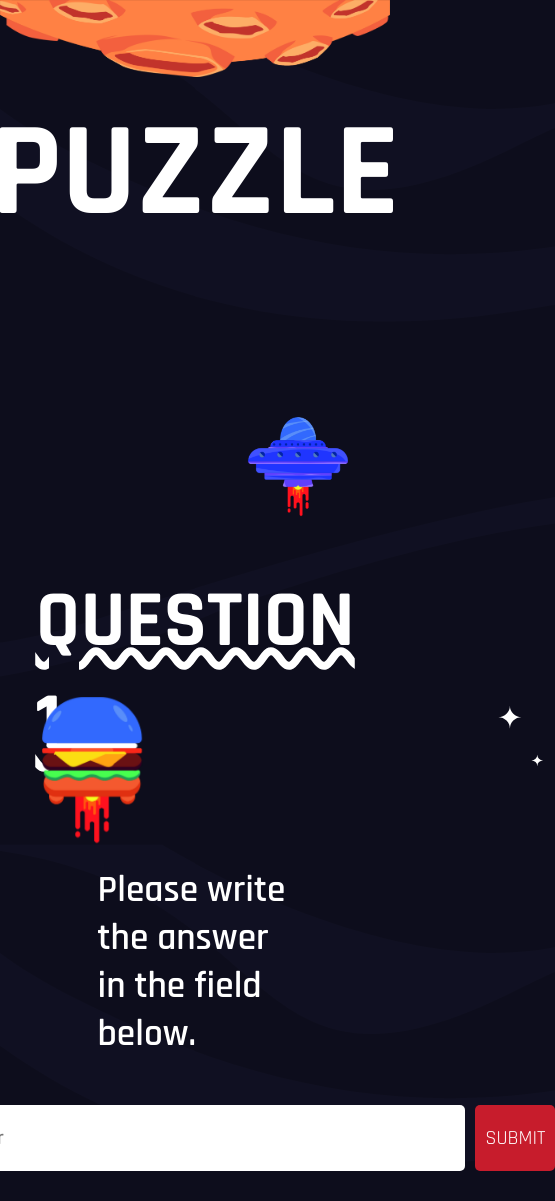
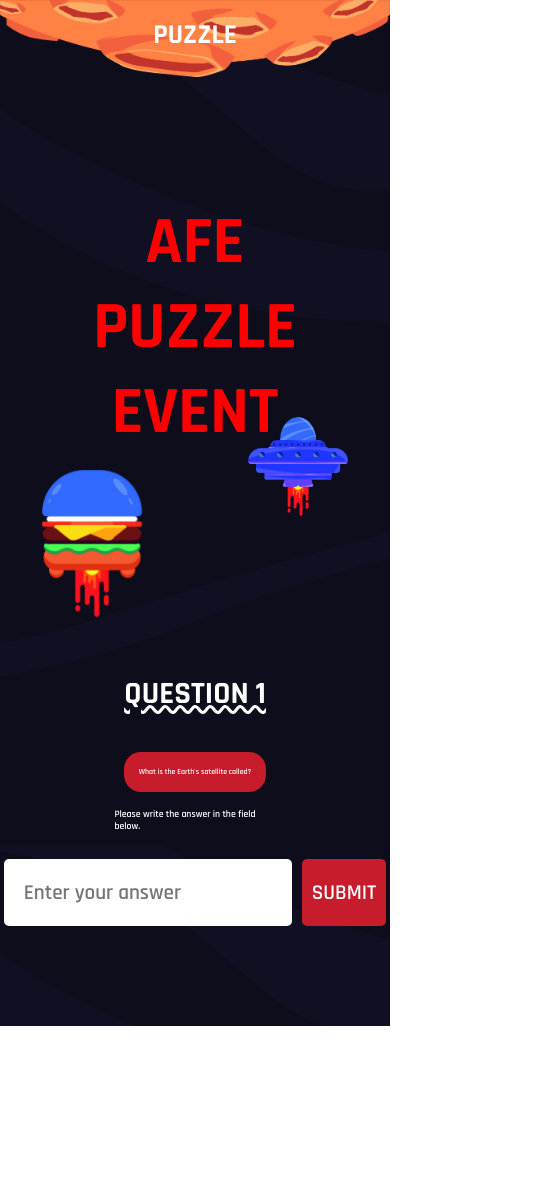
Before and after one commit to TheInstructive/afe, a React (Create React App) app: page /puzzle in a window 390 px wide. Shown: the whole page, 555 px wide, since content can reach past the window. After the commit the page ends 1026 px from the top, so only its background shows below. Built offline with nearby package versions, Linux system fonts and the light colour scheme.

Commit message:
mobile compatibility

```diff
--- a/src/puzzle/App.js
+++ b/src/puzzle/App.js
@@ -1,14 +1,30 @@
-import React, { Component, useEffect, useRef } from 'react'
+import React, { Component, useEffect, useRef, useState } from 'react'
 import './Puzzle.css';
 import hamburger from "./images/hamburger.png"
 import envoy from "./images/envoy.png"
-import ground from "./images/ground.png"
+import madal from "./images/madal.png"
 import ground1 from "./images/ground2.png"
 
 import planet from "./images/planet-v.png"
 
 
+
+
+
 function Puzzle() {
+  const [inputValue, setValue] = useState("");
+
+  function handleSubmit(e) {
+    e.preventDefault();
+
+    if(inputValue === "moon"){
+      alert("doğru cevap: " + inputValue);
+    }
+    else{
+      alert(inputValue)
+    }
+  }
+
     return (
       <div className='Puzzle'>
           <img id='planet' src={planet} width="100%"></img>
@@ -16,17 +32,26 @@ function Puzzle() {
           <div className='puzzle-container'>
               <div className='puzzle-info'>
 
+              <h1 style={{color:"red"}}>AFE PUZZLE EVENT</h1>
 
               </div>
 
 
               <div className='puzzle-question'>
                 <h1>QUESTION 1</h1>
+                <p id='question-one'>What is the Earth's satellite called?</p>
                 <p>Please write the answer in the field below.</p>
 
                 <div className='input-container'>
-                <input placeholder='Enter your answer'></input>
-                <button>SUBMIT</button>
+                  <form onSubmit={handleSubmit} style={{display:"flex", flexDirection:'row'}}>
+                    <input
+                    onChange={x => setValue(x.target.value)}
+                    type="text"
+                    value={inputValue}
+                    placeholder='Enter your answer'
+                    />
+                    <button type='submit'>SUBMIT</button>
+                  </form>
                 </div>
               </div>
 
--- a/src/puzzle/Puzzle.css
+++ b/src/puzzle/Puzzle.css
@@ -40,9 +40,9 @@ body {
     border: 0;
     border-radius: 5px;
     margin-right: 10px;
-    min-width: 70vh;
+    min-width: 40vw;
     font-family: "Rajdhani";
-    font-size: 15pt;
+    font-size: 2.5vh;
     font-weight: 600;
 }
 
@@ -56,9 +56,10 @@ body {
     border: 0;
     padding: 10px;
     font-family: "Rajdhani";
-    font-size: 15pt;
+    font-size: 2.5vh;
     border-radius: 5px;
     cursor: pointer;
+    font-weight: 600;
 }
 
 .input-container button:hover{
@@ -67,7 +68,8 @@ body {
     border: 0;
     padding: 10px;
     font-family: "Rajdhani";
-    font-size: 15pt;
+    font-size: 2.5vh;
+    font-weight: 600;
     border-radius: 5px;
     cursor: pointer;
     animation: bounce 2s infinite ease-in-out;
@@ -92,13 +94,25 @@ body {
 .puzzle-question h1{
     color:#ffffff;
     text-decoration: underline wavy rgb(255, 255, 255);
-    font-size: 60pt;
+    font-size: 9vh;
+}
+
+.puzzle-question p:first-of-type{
+    color:#ffffff;
+    font-size: 3.5vh;
+    font-weight: 600;
+    margin-bottom: 0;
+    border-radius: 2vh;
+    background-color: #C71C2C;
+    padding: 15px;
+    font-size: 2vw;
 }
 
 .puzzle-question p{
     color:#ffffff;
-    font-size: 28pt;
-    font-weight: 600;
+    font-size: 2.5vh;
+    font-weight: 400;
+    margin: 2vh;
 }
 
 .puzzle-info{
@@ -110,12 +124,14 @@ body {
     border-bottom-right-radius: 2vh;
     justify-content: center;
     padding-top: 10vh;
+    text-align: center;
 }
 
 
 
-.puzzle-info li{
-    list-style: none;
+.puzzle-info h1{
+    font-size: 50pt;
+
 }
 
 
@@ -153,16 +169,17 @@ body {
     position: absolute;
     top: 0;
     z-index: -9999;
+    width: 100%;
 }
 
 #logo{
     font-family: "Rajdhani";
-    font-size: 100pt;
+    font-size: 7vw;
     font-weight: 800;
     color: white;
     text-align: center;
+}
 
-}
 
 @-webkit-keyframes bounce {
 	0% {-webkit-transform: translateY(0);}
@@ -187,3 +204,20 @@ body {
 	50% {transform: translateY(-15px);}
     100% {-moz-transform: translateY(0);}
 }
+
+
+@media only screen and (max-width: 890px) {
+
+    .puzzle-question h1{
+        color:#ffffff;
+        text-decoration: underline wavy rgb(255, 255, 255);
+        font-size: 8vw;
+    }
+
+    .puzzle-question p{
+        color:#ffffff;
+        font-size: 2.5vw;
+        font-weight: 600;
+    }
+
+}
```
